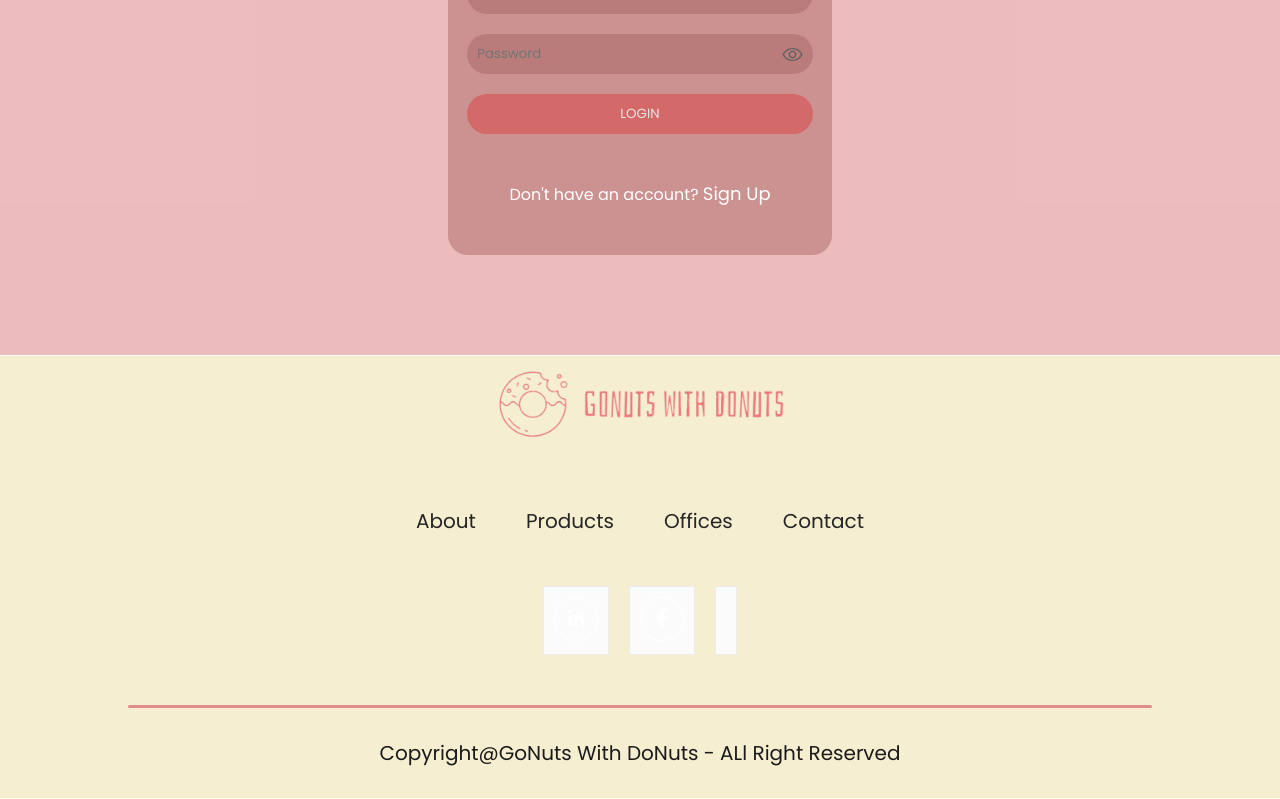
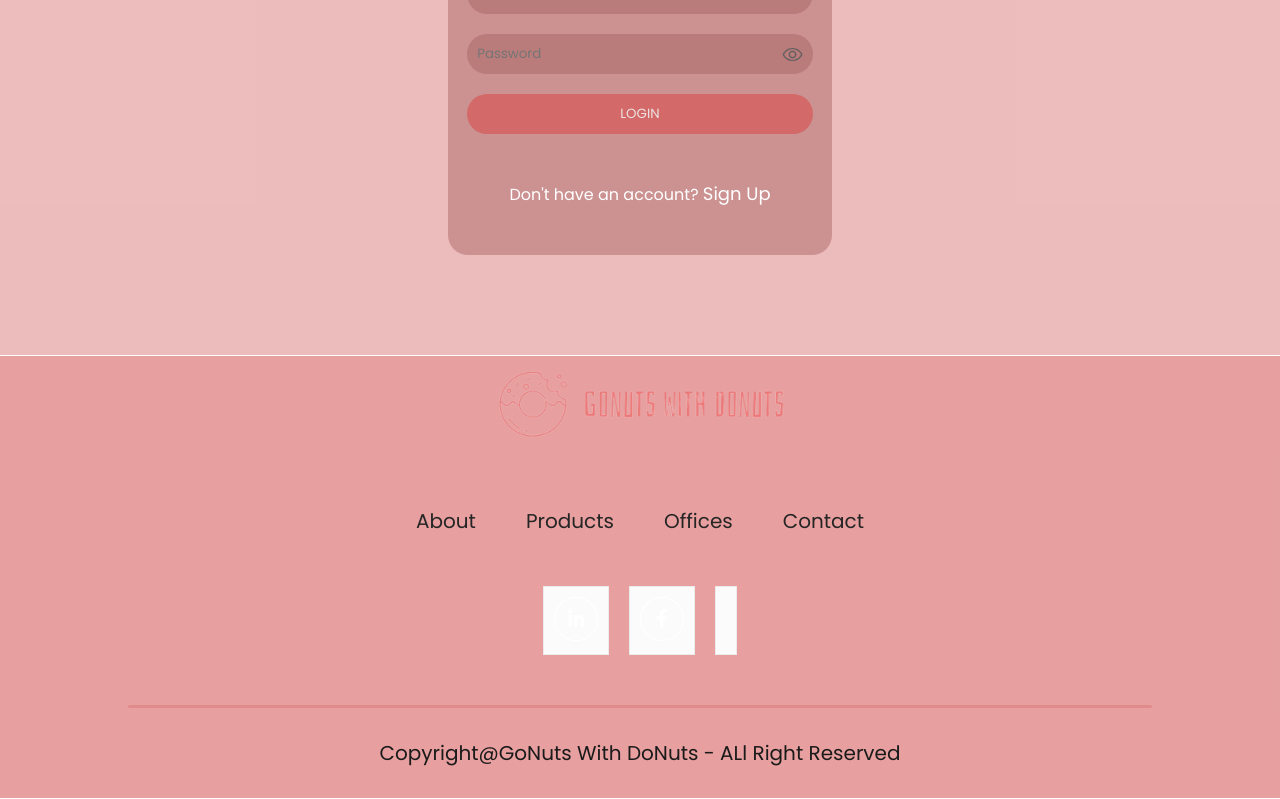
Before and after one commit to SGopinath89/IT22342024gonuts, a React (Vite) app in the folder frontend/: page /login in a window 1280 px wide. Shown: the part 305-1104 px from the top of the page. Built offline with nearby package versions, Linux system fonts and the light colour scheme; no server answers.

Commit message:
Footer color changing function created

```diff
--- a/frontend/src/components/Footer/Footer.css
+++ b/frontend/src/components/Footer/Footer.css
@@ -11,6 +11,23 @@
     position: relative;
     display: flex;
 }
+
+.footer.pink {
+    background-color: #f288b4af;
+}
+
+.footer.yellow {
+    background-color: #ddc678ba;
+}
+
+.footer.green {
+    background-color: #dd7878b4;
+}
+
+.footer.lightgreen {
+    background-color: #72d3b6b3;
+}
+
 
 .footer-logo{
     display: flex;
--- a/frontend/src/components/Footer/Footer.jsx
+++ b/frontend/src/components/Footer/Footer.jsx
@@ -1,12 +1,31 @@
 import React from "react";
 import './Footer.css';
 import { assets } from '../../assets/assets';
+import { useLocation } from "react-router-dom";
 
 
 
 const Footer = () => {
+
+    const location = useLocation();
+
+    const getFooterColor = () => {
+        switch (location.pathname) {
+            case '/allcategory':
+                return 'pink';
+            case '/about':
+                return 'yellow';
+            case '/login':
+                return 'green';
+            case '/cart':
+                return 'lightgreen';
+            default:
+                return '';
+        }
+    };
+
     return(
-        <div className='footer'>
+        <div className={`footer ${getFooterColor()}`}>
             <div className="footer-logo">
                 <img src={assets.logo} alt="" />
             </div>
```
